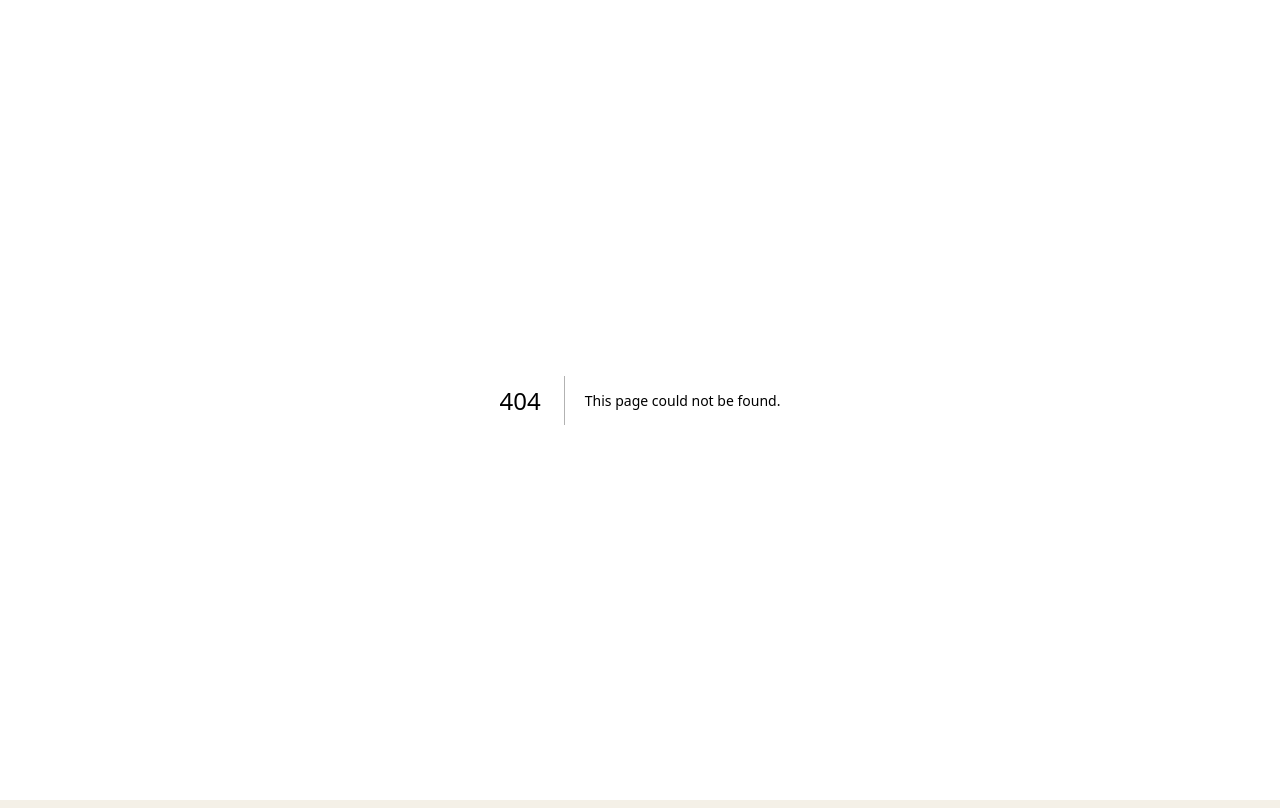
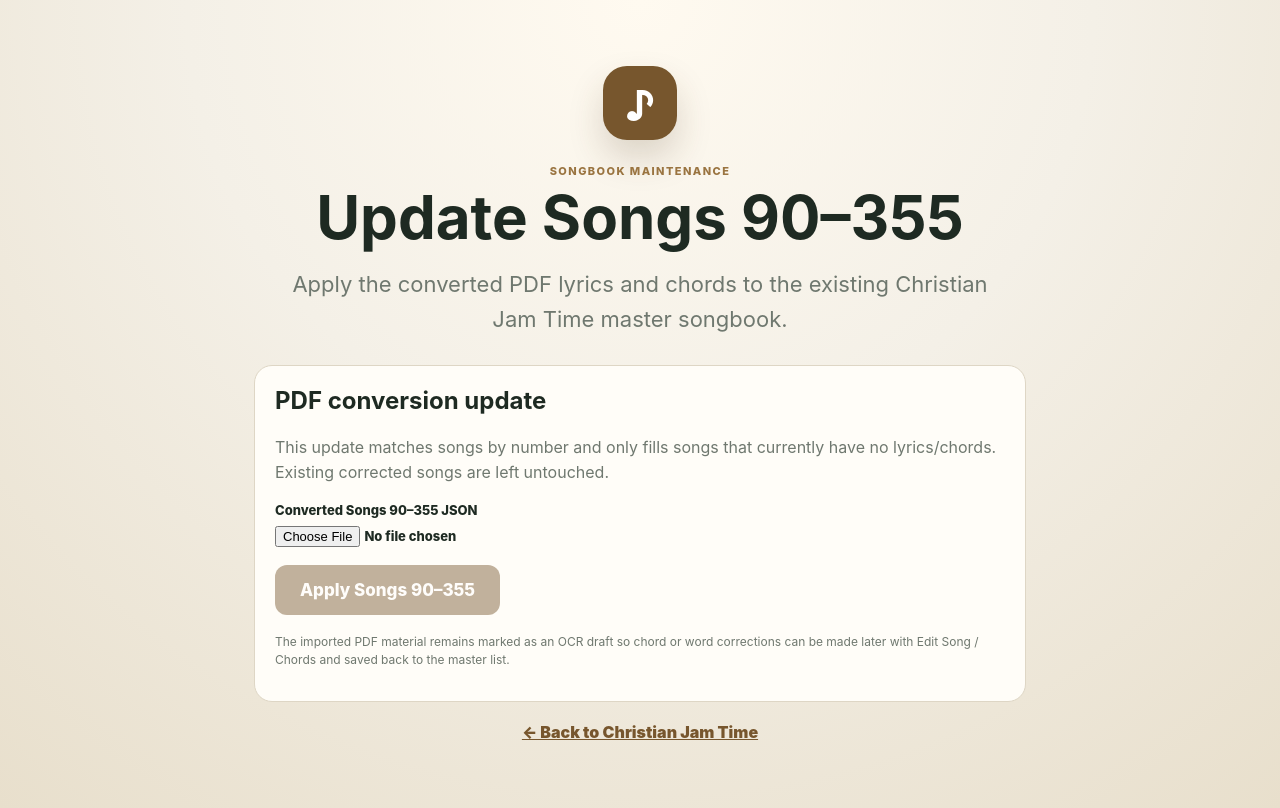
Before and after one commit to trevore777/christian-jam-time, a Next.js app: page /songbook-update in a window 1280 px wide. Before the commit this address had no page. Built offline with nearby package versions, Linux system fonts and the light colour scheme.

Commit message:
Add bulk PDF songbook update page

```diff
--- /dev/null
+++ b/app/songbook-update/page.js
@@ -0,0 +1,68 @@
+'use client';
+
+import { useState } from 'react';
+
+export default function SongbookUpdatePage() {
+  const [file, setFile] = useState(null);
+  const [status, setStatus] = useState('');
+  const [result, setResult] = useState(null);
+  const [busy, setBusy] = useState(false);
+
+  async function applyUpdate() {
+    if (!file) return setStatus('Choose the converted Songs 90–355 JSON file first.');
+    setBusy(true);
+    setResult(null);
+    setStatus('Reading converted songs…');
+    try {
+      const entries = JSON.parse(await file.text());
+      if (!Array.isArray(entries)) throw new Error('The update file must contain a JSON song array.');
+      setStatus(`Checking ${entries.length} converted song records…`);
+      const response = await fetch('/api/songbook/pdf-update', {
+        method: 'POST',
+        headers: { 'Content-Type': 'application/json' },
+        body: JSON.stringify({ entries }),
+      });
+      const payload = await response.json();
+      if (!response.ok || !payload.ok) throw new Error(payload.error || 'Songbook update failed.');
+      setResult(payload);
+      setStatus('Songbook update complete.');
+    } catch (error) {
+      setStatus(error?.message || 'Unable to update the songbook.');
+    } finally {
+      setBusy(false);
+    }
+  }
+
+  return <main className="landing" style={{placeItems:'start center'}}>
+    <section className="hero" style={{maxWidth:820,textAlign:'left'}}>
+      <div style={{textAlign:'center'}}>
+        <div className="brandMark">♪</div>
+        <p className="eyebrow">SONGBOOK MAINTENANCE</p>
+        <h1 style={{fontSize:'clamp(36px,6vw,60px)'}}>Update Songs 90–355</h1>
+        <p className="lead">Apply the converted PDF lyrics and chords to the existing Christian Jam Time master songbook.</p>
+      </div>
+
+      <div style={{background:'#fffdf8',border:'1px solid #ded6c5',borderRadius:18,padding:20,marginTop:24}}>
+        <h2 style={{marginTop:0}}>PDF conversion update</h2>
+        <p style={{color:'#6f786f',lineHeight:1.6}}>This update matches songs by number and only fills songs that currently have no lyrics/chords. Existing corrected songs are left untouched.</p>
+        <label style={{display:'block',fontWeight:800,fontSize:13,marginTop:16}}>
+          Converted Songs 90–355 JSON
+          <input type="file" accept="application/json,.json" onChange={e => setFile(e.target.files?.[0] || null)} style={{display:'block',marginTop:8,width:'100%'}} />
+        </label>
+        <button className="primary large" type="button" onClick={applyUpdate} disabled={busy || !file} style={{marginTop:18}}>
+          {busy ? 'Applying update…' : 'Apply Songs 90–355'}
+        </button>
+        {status && <p style={{fontWeight:800,marginTop:16}}>{status}</p>}
+        {result && <div style={{marginTop:16,padding:16,borderRadius:14,background:'#f4f0e7',lineHeight:1.7}}>
+          <b>{result.applied} songs updated</b><br />
+          {result.skippedExisting} already had lyrics/chords and were preserved.<br />
+          {result.skippedInvalid} invalid/unmatched records were skipped.<br />
+          Master songbook total: {result.totalSongs} songs.
+        </div>}
+        <p style={{fontSize:12,color:'#6f786f',lineHeight:1.5,marginTop:18}}>The imported PDF material remains marked as an OCR draft so chord or word corrections can be made later with Edit Song / Chords and saved back to the master list.</p>
+      </div>
+
+      <div style={{textAlign:'center',marginTop:20}}><a href="/" style={{color:'#77562d',fontWeight:900}}>← Back to Christian Jam Time</a></div>
+    </section>
+  </main>;
+}
```
